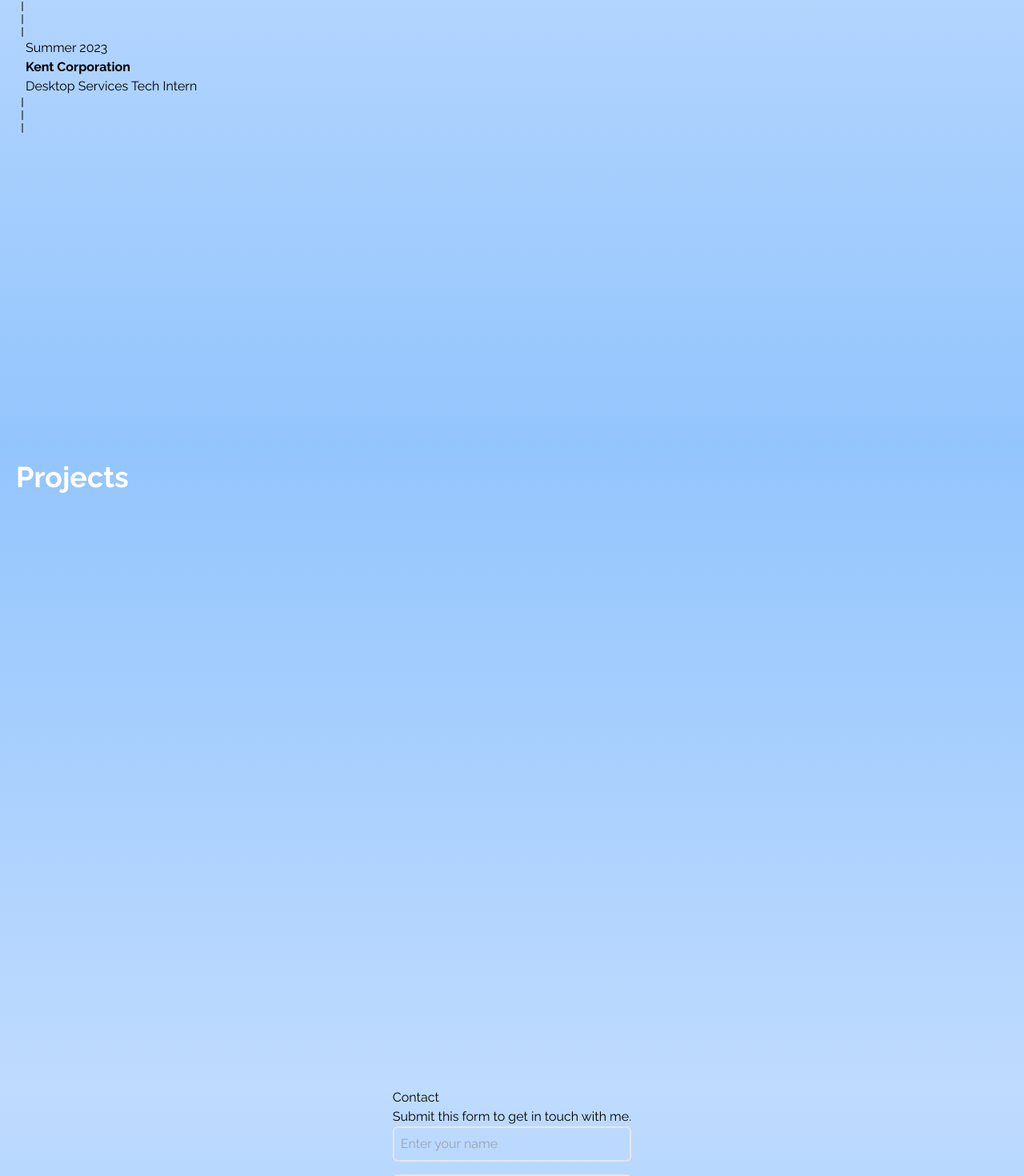
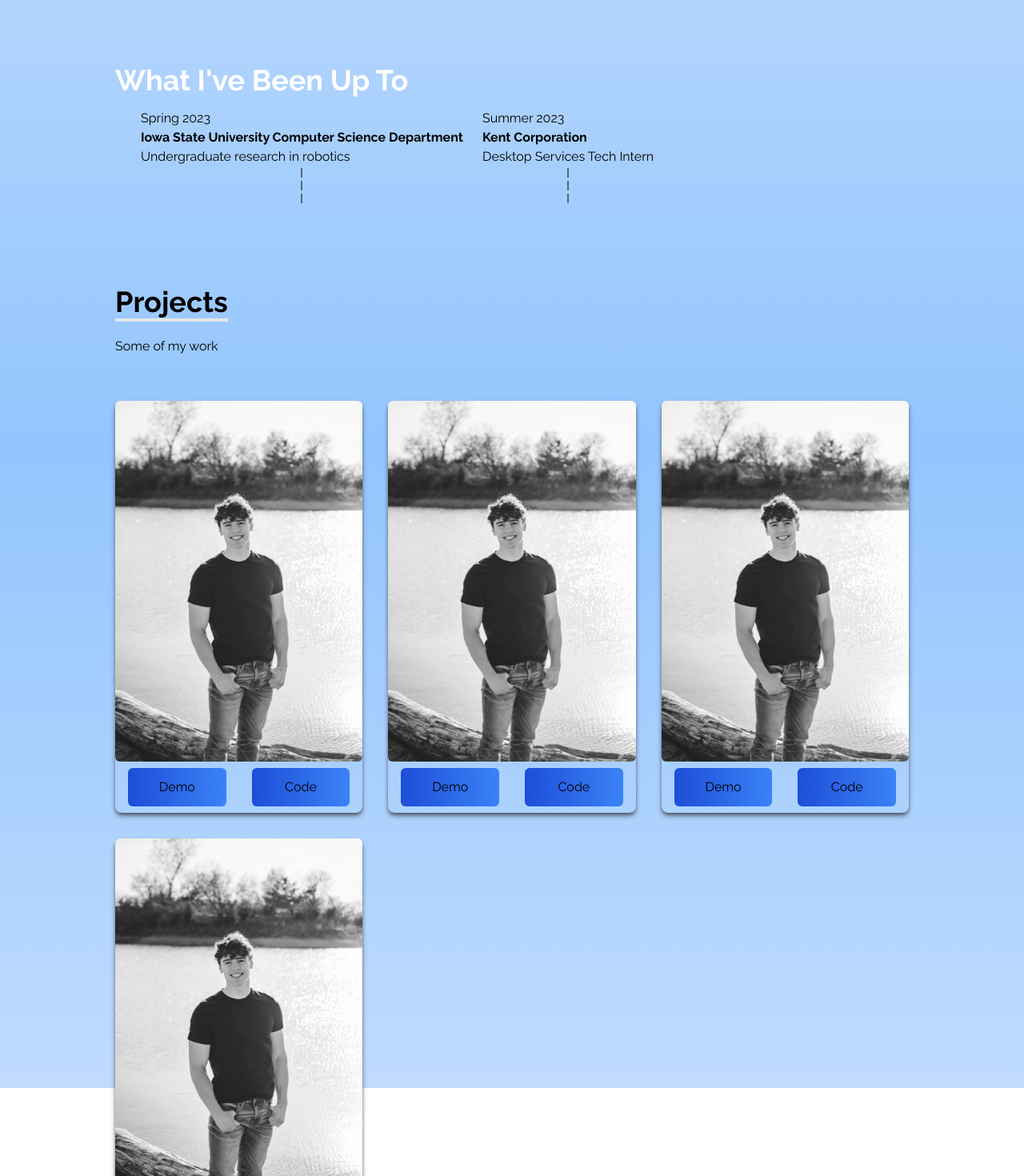
Before and after one commit to EllsworthLogan/PersonalWebsite2, a React (Create React App) app: page / in a window 1280 px wide. Shown: the part 1136-2606 px from the top of the page at 80% size. Built offline with nearby package versions, Linux system fonts and the light colour scheme; a web font is replaced by a local one.

Commit message:
added projects section

```diff
--- a/package.json
+++ b/package.json
@@ -9,6 +9,7 @@
     "react": "^18.2.0",
     "react-dom": "^18.2.0",
     "react-icons": "^4.8.0",
+    "react-router-dom": "^6.10.0",
     "react-scripts": "5.0.1",
     "react-scroll": "^1.8.9",
     "web-vitals": "^2.1.4"
--- a/src/App.js
+++ b/src/App.js
@@ -3,18 +3,15 @@ import Home from "./components/Home";
 import Socials from "./components/Socials";
 import About from "./components/About";
 import Projects from "./components/Projects";
-import Contact from "./components/Contact";
 
 function App() {
   return (
     <div>
       <NavBar />
       <Home />
-
       <About />
       <Socials />
       <Projects />
-      <Contact />
     </div>
   );
 }
--- a/src/components/About.jsx
+++ b/src/components/About.jsx
@@ -3,18 +3,6 @@ import { BsDashLg } from "react-icons/bs";
 
 const About = () => {
   const times = [
-    {
-      id: "",
-      time: "",
-      company: "",
-      desc: "",
-    },
-    {
-      id: "",
-      time: "",
-      company: "",
-      desc: "",
-    },
     {
       id: "",
       time: "Spring 2023",
@@ -30,16 +18,19 @@ const About = () => {
   ];
 
   return (
-    <div className="w-full h-screen bg-gradient-to-b from-blue-200 to-blue-300">
-      <div>
-        <h3 className="text-4xl font-bold px-5 py-4 text-white">
+    <div
+      name="about"
+      className="w-full h-screen bg-gradient-to-b from-blue-200 to-blue-300"
+    >
+      <div className="max-w-screen-lg p-4 mx-auto flex flex-col justify-center md:h-screen">
+        <h3 className="text-4xl font-bold py-4 text-white">
           What I've Been Up To
         </h3>
         <ul className="flex-col justify-center items-center px-5">
           {/* Maps a time object to a list element*/}
           {times.map((time) => (
-            <li>
-              <ul className="px-3 justify-center">
+            <li className="flex flex-col px-3 justify-center items-center float-left">
+              <ul>
                 <li>{time.time}</li>
                 <li className="font-bold">{time.company}</li>
                 <li>{time.desc}</li>
--- a/src/components/Contact.jsx
+++ /dev/null
@@ -1,44 +0,0 @@
-import React from "react";
-
-const Contact = () => {
-  return (
-    <div
-      name="full"
-      className="flex justify-center w-full h-screen bg-gradient-to-b from-blue-200 to-blue-300"
-    >
-      <div>
-        <div>
-          <p>Contact</p>
-          <p>Submit this form to get in touch with me.</p>
-        </div>
-        <div className="flex justify-center items-center">
-          <form action="" className="flex flex-col w-full">
-            <input
-              type="text"
-              name="name"
-              placeholder="Enter your name"
-              className="p-2 bg-transparent border-2 rounded-md text-white focus:outline-none"
-            />
-            <input
-              type="text"
-              name="email"
-              placeholder="Enter your email"
-              className="my-4 p-2 bg-transparent border-2 rounded-md text-white focus:outline-none"
-            />
-            <textarea
-              name="message"
-              placeholder="Enter your message"
-              rows="10"
-              className="p-2 bg-transparent border-2 rounded-md text-white focus:outline-none"
-            ></textarea>
-            <button className="flex items-center mx-auto rounded-md px-6 py-3 bg-gradient-to-r  text-white from-blue-700 to-blue-500 cursor-pointer hover:scale-105 duration-200">
-              Submit
-            </button>
-          </form>
-        </div>
-      </div>
-    </div>
-  );
-};
-
-export default Contact;
--- a/src/components/Home.jsx
+++ b/src/components/Home.jsx
@@ -1,6 +1,7 @@
 import React from "react";
 import me from "/Users/logan/Desktop/untitled folder 2/logansite/src/images/portrait.jpg";
 import { BsArrowRightSquare } from "react-icons/bs";
+import { Link as ReactScrollLink } from "react-scroll";
 
 const Home = () => {
   return (
@@ -20,12 +21,17 @@ const Home = () => {
             blanditiis omnis ipsa facilis. Modi, aliquid!
           </p>
           <div>
-            <button className="group w-fit flex items-center rounded-md bg-gradient-to-r from-blue-700 to-blue-500 px-4 py-3 my-2 cursor-pointer hover:scale-105 duration-200">
+            <ReactScrollLink
+              to="projects"
+              smooth={true}
+              duration={500}
+              className="group w-fit flex items-center rounded-md bg-gradient-to-r from-blue-700 to-blue-500 px-4 py-3 my-2 cursor-pointer hover:scale-105 duration-200"
+            >
               <div className="pr-2">Projects</div>
               <span className="group-hover:rotate-90 duration-200">
                 <BsArrowRightSquare />
               </span>
-            </button>
+            </ReactScrollLink>
           </div>
         </div>
         <div>
--- a/src/components/NavBar.jsx
+++ b/src/components/NavBar.jsx
@@ -1,7 +1,7 @@
 import React from "react";
 import { FaBars, FaTimes } from "react-icons/fa";
 import { useState } from "react";
-import { Link } from "react-scroll";
+import { Link as ReactScrollLink } from "react-scroll";
 
 const NavBar = () => {
   //Creates a state for the dropdown menu that is set to false by default
@@ -25,10 +25,6 @@ const NavBar = () => {
       id: 4,
       link: "experience",
     },
-    {
-      id: 5,
-      link: "contact",
-    },
   ];
 
   return (
@@ -43,9 +39,9 @@ const NavBar = () => {
           {/* Maps a link object to a list element*/}
           {links.map((link) => (
             <li className="px-4 cursor-pointer font-medium hover:scale-105 hover:text-gray-500  duration-200 capitalize">
-              <Link to={link.link} smooth duration="500">
+              <ReactScrollLink to={link.link} smooth={true} duration={500}>
                 {link.link}
-              </Link>
+              </ReactScrollLink>
             </li>
           ))}
         </ul>
--- a/src/components/Projects.jsx
+++ b/src/components/Projects.jsx
@@ -1,10 +1,76 @@
 import React from "react";
+import me from "/Users/logan/Desktop/untitled folder 2/logansite/src/images/portrait.jpg";
 
 const Projects = () => {
+  const projects = [
+    {
+      id: 1,
+      preview: me,
+      alt: "1img",
+      title: "Project 1",
+      demo: "https://www.google.com",
+      code: "https://www.yahoo.com",
+    },
+    {
+      id: 2,
+      preview: me,
+      alt: "2img",
+      title: "Project 2",
+      demo: "https://www.google.com",
+      code: "https://www.yahoo.com",
+    },
+    {
+      id: 3,
+      preview: me,
+      alt: "3img",
+      title: "Project 3",
+      demo: "https://www.google.com",
+      code: "https://www.yahoo.com",
+    },
+    {
+      id: 4,
+      preview: me,
+      alt: "4img",
+      title: "Project 4",
+      demo: "https://www.google.com",
+      code: "https://www.yahoo.com",
+    },
+  ];
+
   return (
-    <div className="w-full h-screen bg-gradient-to-b from-blue-300 to-blue-200">
-      <div>
-        <h3 className="text-4xl font-bold px-5 py-4 text-white">Projects</h3>
+    <div
+      name="projects"
+      className="w-full md:h-screen bg-gradient-to-b from-blue-300 to-blue-200"
+    >
+      <div className="max-w-screen-lg p-4 mx-auto flex flex-col justify-center md:h-screen">
+        <div className="pb-8">
+          <p className="text-4xl font-bold inline border-b-4">Projects</p>
+          <p className="py-6">Some of my work</p>
+        </div>
+        <div className="grid sm:grid-cols-2 md:grid-cols-3 gap-8 px-12 sm:px-0">
+          {/* Maps a project object to a project space*/}
+          {projects.map((project) => (
+            <div className="shadow-md shadow-gray-600 rounded-lg">
+              <img
+                src={project.preview}
+                alt={project.alt}
+                className="hover:scale-105 duration-200 rounded-md"
+              />
+              <div className="flex justify-center items-center">
+                <button className="w-1/2 px-6 py-3 m-4 duration-200 hover:scale-105 rounded-md bg-gradient-to-r from-blue-700 to-blue-500 my-2">
+                  <a href={project.demo} target="_blank" rel="noreferrer">
+                    Demo
+                  </a>
+                </button>
+                <button className="w-1/2 px-6 py-3 m-4 duration-200 hover:scale-105 rounded-md bg-gradient-to-r from-blue-700 to-blue-500 my-2">
+                  <a href={project.code} target="_blank" rel="noreferrer">
+                    Code
+                  </a>
+                </button>
+              </div>
+            </div>
+          ))}
+        </div>
       </div>
     </div>
   );
```
Also changed, not shown: 1 other file (tests, documents, lock files or other folders).
